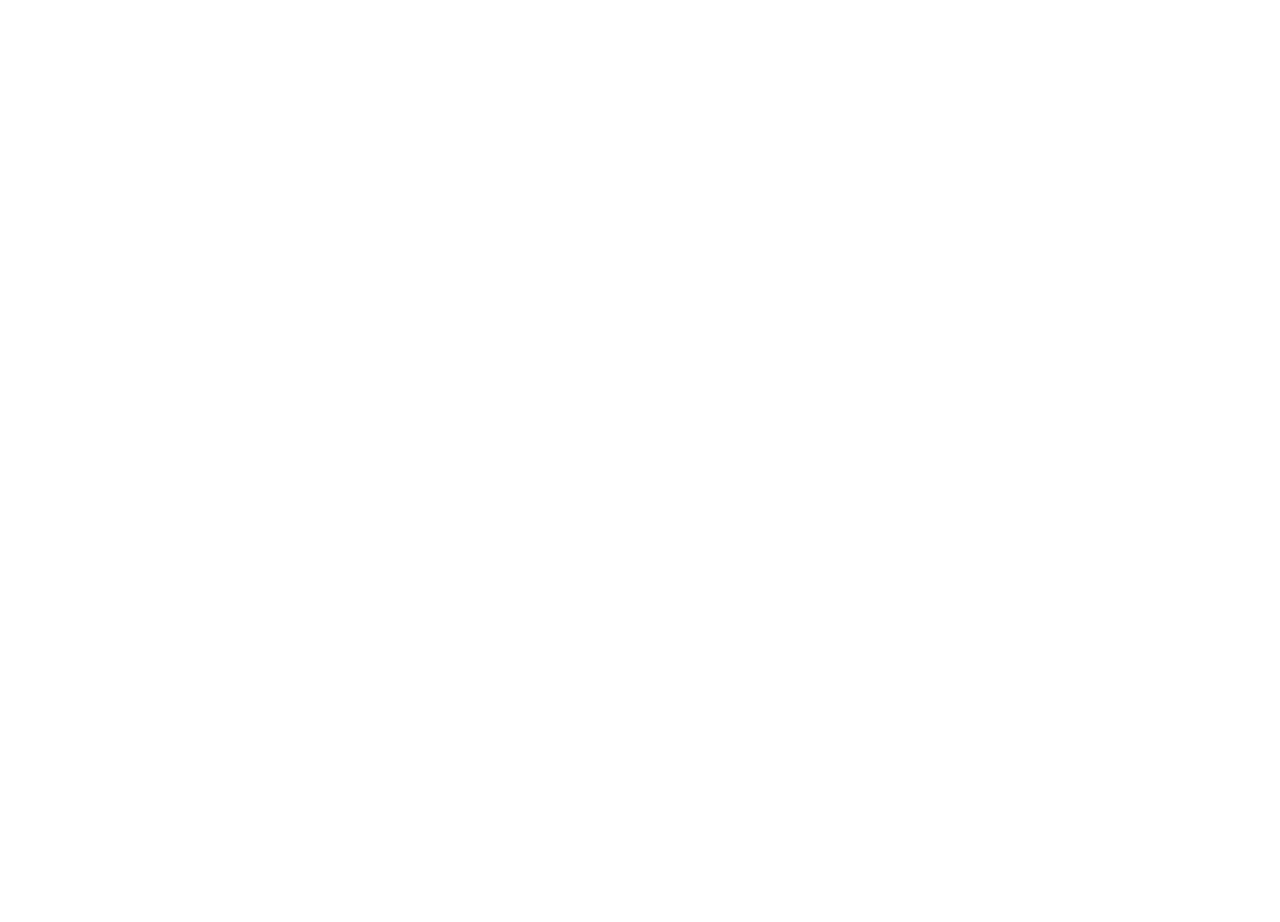
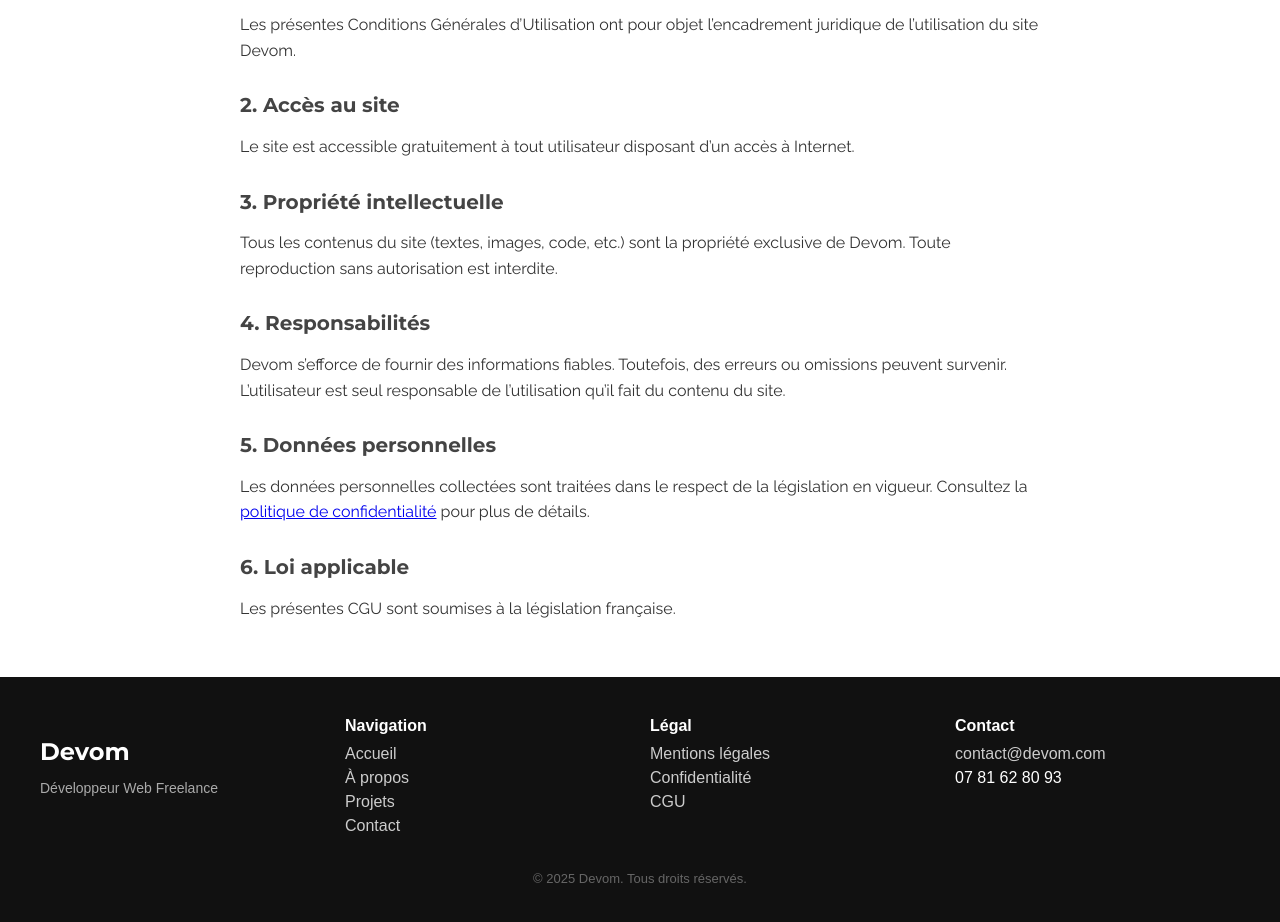
Before and after one commit to Mohoua93/Devom, a React (Create React App) app: page /cgu in a window 1280 px wide. Before the commit this address had no page. Shown: the part 260-1182 px from the top of the page. Before the commit the page ends 800 px from the top, so only its background shows below. Built offline with nearby package versions, Linux system fonts and the light colour scheme.

Commit message:
Link menu Legal OK

```diff
--- a/src/App.jsx
+++ b/src/App.jsx
@@ -3,6 +3,8 @@ import { BrowserRouter as Router, Routes, Route } from "react-router-dom";
 import Layout from "./components/Layout";
 import Home from "./pages/Home";
 import MentionsLegales from "./pages/MentionsLegales";
+import PolitiquesConfidentialite from "./pages/PolitiquesConfidentialite";
+import CGU from "./pages/CGU"; // Importation de la page CGU
 // Ajoute ici d'autres pages si besoin
 
 function App() {
@@ -12,6 +14,8 @@ function App() {
         <Route element={<Layout />}>
           <Route path="/" element={<Home />} />
           <Route path="/mentions-legales" element={<MentionsLegales />} />
+          <Route path="/politiques-confidentialite" element={<PolitiquesConfidentialite />} />
+          <Route path="/cgu" element={<CGU />} />
           {/* Ajoute ici d'autres routes */}
         </Route>
       </Routes>
--- a/src/components/Footer.jsx
+++ b/src/components/Footer.jsx
@@ -1,4 +1,5 @@
 import React, { useState } from 'react';
+import { Link } from 'react-router-dom'; // ← on importe Link
 import '../styles/Footer.css';
 
 const FooterSection = ({ title, children }) => {
@@ -29,26 +30,26 @@ const Footer = () => {
         {/* Navigation */}
         <FooterSection title="Navigation">
           <ul>
-            <li><a href="/">Accueil</a></li>
-            <li><a href="/about">À propos</a></li>
-            <li><a href="/projects">Projets</a></li>
-            <li><a href="/contact">Contact</a></li>
+            <li><Link to="/">Accueil</Link></li>
+            <li><Link to="/about">À propos</Link></li>
+            <li><Link to="/projects">Projets</Link></li>
+            <li><Link to="/contact">Contact</Link></li>
           </ul>
         </FooterSection>
 
         {/* Légal */}
         <FooterSection title="Légal">
           <ul>
-            <li><a href="/mentions-legales">Mentions légales</a></li>
-            <li><a href="/politique-confidentialite">Confidentialité</a></li>
-            <li><a href="/cgu">CGU</a></li>
+            <li><Link to="/mentions-legales">Mentions légales</Link></li>
+            <li><Link to="/politiques-confidentialite">Confidentialité</Link></li>
+            <Link to="/cgu">CGU</Link>
           </ul>
         </FooterSection>
 
         {/* Contact */}
         <FooterSection title="Contact">
           <ul>
-            <li><a href="mailto:support@devom.com">contact@devom.com</a></li>
+            <li><a href="mailto:contact@devom.com">contact@devom.com</a></li>
             <li>07 81 62 80 93</li>
           </ul>
         </FooterSection>
--- /dev/null
+++ b/src/pages/CGU.jsx
@@ -0,0 +1,58 @@
+import React from 'react';
+import { Link } from 'react-router-dom';
+import '../styles/CGU.css'; // Assurez-vous d'avoir ce fichier CSS pour le style
+
+const CGU = () => {
+  return (
+    <div className="cgu-page">
+      <h1>Conditions Générales d’Utilisation (CGU)</h1>
+
+      <section>
+        <h2>1. Objet</h2>
+        <p>
+          Les présentes Conditions Générales d’Utilisation ont pour objet l’encadrement juridique de l’utilisation du site Devom.
+        </p>
+      </section>
+
+      <section>
+        <h2>2. Accès au site</h2>
+        <p>
+          Le site est accessible gratuitement à tout utilisateur disposant d’un accès à Internet.
+        </p>
+      </section>
+
+      <section>
+        <h2>3. Propriété intellectuelle</h2>
+        <p>
+          Tous les contenus du site (textes, images, code, etc.) sont la propriété exclusive de Devom.
+          Toute reproduction sans autorisation est interdite.
+        </p>
+      </section>
+
+      <section>
+        <h2>4. Responsabilités</h2>
+        <p>
+          Devom s’efforce de fournir des informations fiables. Toutefois, des erreurs ou omissions peuvent survenir.
+          L’utilisateur est seul responsable de l’utilisation qu’il fait du contenu du site.
+        </p>
+      </section>
+
+      <section>
+        <h2>5. Données personnelles</h2>
+        <p>
+  Les données personnelles collectées sont traitées dans le respect de la législation en vigueur.
+  Consultez la <Link to="/politiques-confidentialite">politique de confidentialité</Link> pour plus de détails.
+</p>
+      </section>
+
+      <section>
+        <h2>6. Loi applicable</h2>
+        <p>
+          Les présentes CGU sont soumises à la législation française.
+        </p>
+      </section>
+    </div>
+  );
+};
+
+export default CGU;
--- /dev/null
+++ b/src/pages/PolitiquesConfidentialite.jsx
@@ -0,0 +1,60 @@
+// src/pages/PolitiqueConfidentialite.jsx
+import React from 'react';
+import '../styles/PolitiquesConfidentialite.css'; // Assurez-vous d'avoir ce fichier CSS pour le style
+
+const PolitiquesConfidentialite = () => {
+  return (
+    <div className="confidentialite-page">
+      <h1>Politique de confidentialité</h1>
+
+      <section>
+        <h2>1. Collecte des données</h2>
+        <p>
+          Nous collectons des informations lorsque vous nous contactez via le formulaire de contact,
+          ou lorsque vous vous abonnez à notre newsletter. Les données peuvent inclure votre nom, votre adresse email
+          et tout autre renseignement que vous nous fournissez volontairement.
+        </p>
+      </section>
+
+      <section>
+        <h2>2. Utilisation des données</h2>
+        <p>
+          Les données collectées sont utilisées uniquement pour répondre à vos demandes, vous fournir un service ou vous envoyer des informations relatives à Devom.
+          Elles ne sont en aucun cas vendues ou partagées à des tiers sans votre consentement.
+        </p>
+      </section>
+
+      <section>
+        <h2>3. Cookies</h2>
+        <p>
+          Ce site peut utiliser des cookies à des fins de mesure d’audience (Google Analytics) et de fonctionnement du site.
+          Vous pouvez à tout moment configurer votre navigateur pour refuser les cookies.
+        </p>
+      </section>
+
+      <section>
+        <h2>4. Sécurité des données</h2>
+        <p>
+          Vos données personnelles sont stockées de manière sécurisée. Nous mettons tout en œuvre pour les protéger contre toute perte, accès non autorisé, divulgation ou destruction.
+        </p>
+      </section>
+
+      <section>
+        <h2>5. Vos droits</h2>
+        <p>
+          Conformément au Règlement Général sur la Protection des Données (RGPD), vous pouvez demander l’accès, la rectification ou la suppression de vos données personnelles à tout moment
+          en nous contactant à l’adresse : <strong>contact@devom.com</strong>
+        </p>
+      </section>
+
+      <section>
+        <h2>6. Contact</h2>
+        <p>
+          Pour toute question concernant cette politique de confidentialité, vous pouvez nous écrire à : <strong>contact@devom.com</strong>
+        </p>
+      </section>
+    </div>
+  );
+};
+
+export default PolitiquesConfidentialite;
--- /dev/null
+++ b/src/styles/CGU.css
@@ -0,0 +1,22 @@
+/* src/pages/CGU.css */
+.cgu-page {
+    padding: 40px 20px;
+    max-width: 800px;
+    margin: auto;
+  }
+
+  .cgu-page h1 {
+    font-size: 32px;
+    margin-bottom: 20px;
+  }
+
+  .cgu-page h2 {
+    font-size: 20px;
+    margin-top: 30px;
+    color: #444;
+  }
+
+  .cgu-page p {
+    line-height: 1.6;
+    color: #333;
+  }
--- /dev/null
+++ b/src/styles/PolitiquesConfidentialite.css
@@ -0,0 +1,21 @@
+.confidentialite-page {
+    padding: 40px 20px;
+    max-width: 800px;
+    margin: auto;
+  }
+
+  .confidentialite-page h1 {
+    margin-bottom: 20px;
+    font-size: 32px;
+  }
+
+  .confidentialite-page h2 {
+    margin-top: 30px;
+    font-size: 20px;
+    color: #444;
+  }
+
+  .confidentialite-page p {
+    line-height: 1.6;
+    color: #333;
+  }
```
